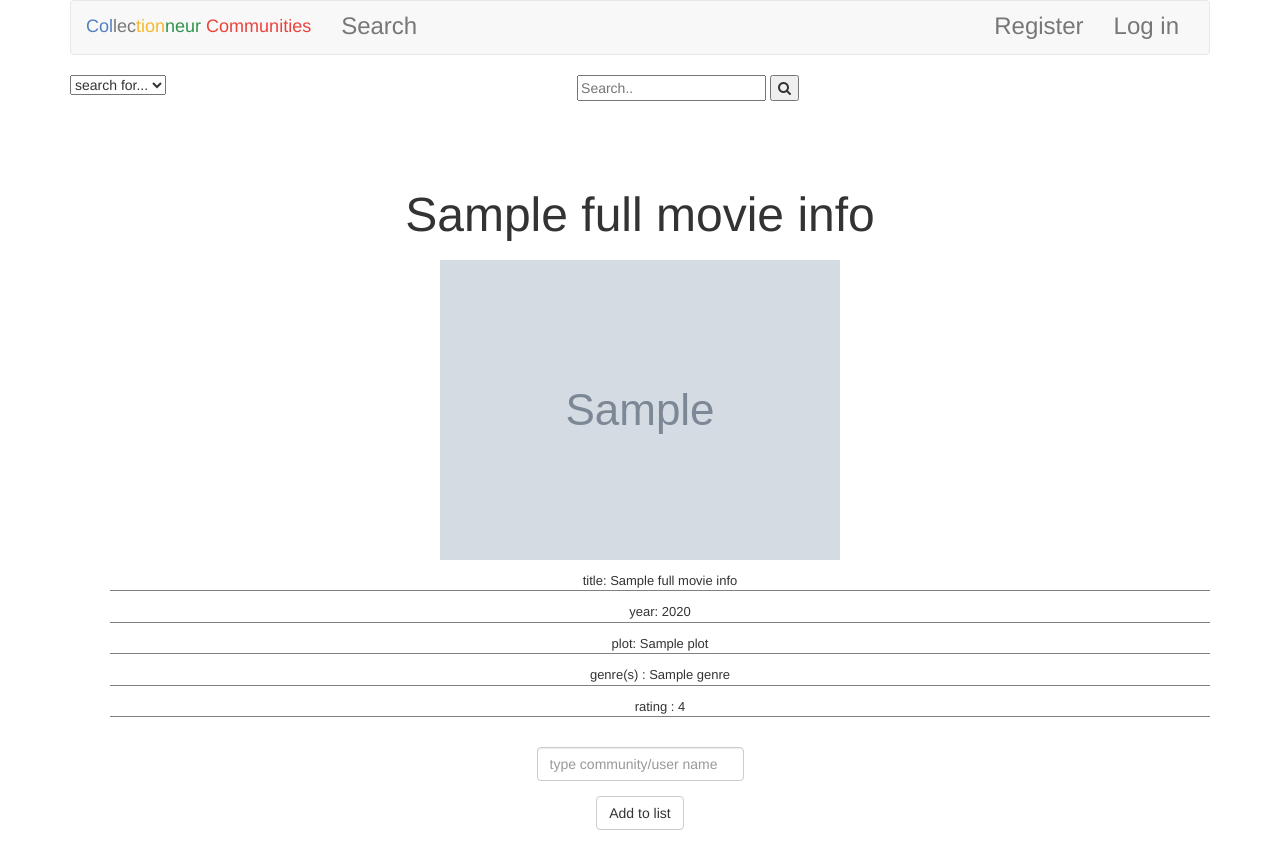
After one commit to Deniz11/WebIK24, a Flask app: template Collectionneur/templates/movie_information.html in a window 1280 px wide. The commit adds this page. Run offline with Flask 2, Linux system fonts and the light colour scheme; the template is opened without the code that fills it: most values are stand-ins (such as "Sample title", 1, 10 or a date in 2020); grey boxes marked "Sample" are stand-in pictures; some libraries are stand-ins or nearby versions.

Commit message:
changed layout: navbar is no longer a dropbox but a reference link to a page where you can choose to search communities or movies, made class search (look at function description in class to see what it does), put new functions in helpers, made route search, made html search and html movie_information  and improved usability of search class and search page

```diff
--- a/Collectionneur/application.py
+++ b/Collectionneur/application.py
@@ -6,6 +6,7 @@ from tempfile import mkdtemp
 from communities import Communities as com
 from user import User as user
 from homepage import Home as home
+from search import Search
 
 from imdbpie import Imdb
 imdb = Imdb()
@@ -247,3 +248,95 @@ def createcommunity():
 
     else:
         return render_template("createcommunity.html")
+
+@app.route("/search", methods=["GET", "POST"])
+def search():
+
+    # if user reached route via POST (as by submitting a form via POST)
+    if request.method == "POST":
+
+        # check if user want to join community
+        if request.form.get("join community"):
+
+            # community.join(request.form.get("join community"))
+
+            flash("todo join community")
+            return render_template("search.html", community_select = True)
+
+        # go to community page
+        if request.form.get("go to community page"):
+            flash("todo go to community page")
+            return render_template("search.html")
+
+        # check if more information route clicked
+        if request.form.get("imdb_id"):
+
+            full_movie_info = Search.title_info(request.form.get("imdb_id"))
+
+            return render_template("movie_information.html", full_movie_info = full_movie_info, movie_select = True)
+
+        # check if user want to add item to list
+        if request.form.get("add_to_list"):
+
+            # check if something filled in
+            if not request.form.get("name"):
+                full_movie_info = Search.title_info(request.form.get("add_to_list"))
+                flash("please fill in a community/user")
+                return render_template("movie_information.html", full_movie_info = full_movie_info, movie_select = True)
+
+            # add list to community user
+
+            # add film in films
+            Search.add_item(request.form.get("add_to_list"))
+
+            full_movie_info = Search.title_info(request.form.get("add_to_list"))
+            return render_template("movie_information.html", full_movie_info = full_movie_info, movie_select = True)
+
+
+        # if nothing selected to search for
+        if request.form.get("search_for") == "None":
+            flash("please select something to search")
+            return render_template("search.html", select_something_select = True)
+
+        # if movie selected to search for
+        if request.form.get("search_for") == "movie":
+
+            # check if something filled in
+            if not request.form.get("search"):
+                flash("please fill in something to search")
+                return render_template("search.html", movie_select = True)
+
+            # check if something found or valid search given
+            if not only_signs(request.form.get("search")) or not Search.search_titles(request.form.get("search")):
+                flash("Nothing found")
+                return render_template("search.html", movie_select = True)
+
+            all_movie_info = Search.search_titles(request.form.get("search"))
+            return render_template("search.html", all_movie_info=all_movie_info, movie_select = True)
+
+
+        # if community selected to search for
+        if request.form.get("search_for") == "community":
+
+            # remember search name
+            to_search = request.form.get("search")
+
+            # check if something filled in
+            if not to_search:
+                flash("please fill in something to search")
+                return render_template("search.html", community_select = True)
+
+            # search communities
+            communities_found = Search.community(to_search)
+
+            # notify that no communities similiar to search
+            if not communities_found:
+                flash("no communities found")
+                render_template("search.html", community_select = True)
+
+            return render_template("search.html", communities_found = communities_found, community_select = True)
+
+
+    # else if user reached route via GET (as by clicking a link or via redirect)
+    else:
+        return render_template("search.html")
--- a/Collectionneur/templates/layout.html
+++ b/Collectionneur/templates/layout.html
@@ -39,13 +39,7 @@
                         {% if session.user_id %}
                             <ul class="nav navbar-nav">
 
-                                <div class="dropdown">
-                                  <button class="dropbtn">Zoeken</button>
-                                  <div class="dropdown-content">
-                                    <a href="#">Search for community</a>
-                                    <a href="#">Search for movie</a>
-                                  </div>
-                                </div>
+                                <li><a href="{{ url_for('search') }}"><font size="5">Search</font></a></li>
 
                                 <div class="dropdown">
                                   <button class="dropbtn">Communities</button>
@@ -69,13 +63,8 @@
                         {% else %}
                             <ul class="nav navbar-nav">
 
-                                <div class="dropdown">
-                                    <button class="dropbtn">Zoeken</button>
-                                        <div class="dropdown-content">
-                                            <a href="#">Search for community</a>
-                                            <a href="#">Search for movie</a>
-                                        </div>
-                                </div>
+                                <li><a href="{{ url_for('search') }}"><font size="5">Search</font></a></li>
+
                             </ul>
 
                             <ul class="nav navbar-nav navbar-right">
--- /dev/null
+++ b/Collectionneur/templates/movie_information.html
@@ -0,0 +1,61 @@
+{% extends "layout.html" %}
+
+{% block title %}
+    Movie information
+{% endblock %}
+
+{% block main %}
+
+    <form class="search" action="{{ url_for('search') }}" method="post">
+        <input type="text" placeholder="Search.." name="search">
+        <select style="float:left" name ="search_for">
+            <option value="None" {% if select_something_select %} selected {% endif %}>search for...</option>
+            <option value="movie" {% if movie_select %} selected {% endif %}>Movie</option>
+            <option value="community" {% if community_select %} selected {% endif %}>Community</option>
+        </select>
+        <button type="submit"><i class="fa fa-search"></i></button><br>
+    </form>
+
+    <br><br>
+
+    <br><p>
+        <br><font size="10">{{full_movie_info["title"]}}</font><br>
+    </p>
+    <img src={{full_movie_info["image"]}} alt="movie picture">
+
+    <p>
+        <ul style="width:100%">
+            <p style="border-bottom:1px solid grey">
+            <font size="2">title: {{full_movie_info["title"]}}</font>
+            </p>
+
+            <p style="border-bottom:1px solid grey">
+            <font size="2">year: {{full_movie_info["year"]}}</font>
+            </p>
+
+            <p style="border-bottom:1px solid grey">
+            <font size="2">plot: {{full_movie_info["plot"]}}</font>
+            </p>
+
+            <p style="border-bottom:1px solid grey">
+            <font size="2">genre(s) : {{full_movie_info["genre"]}}</font>
+            </p>
+
+            <p style="border-bottom:1px solid grey">
+            <font size="2">rating : {{full_movie_info["rating"]}}</font>
+            </p>
+        </ul>
+    </p><br>
+
+    <form action="{{ url_for('search') }}" method="post">
+        <fieldset>
+            <div class="form-group">
+                <input class="form-control" name="name" placeholder="type community/user name" type="text"/>
+            </div>
+            <div class="form-group">
+                <button class="btn btn-default" type="submit" name = "add_to_list" value ="{{full_movie_info["imdb_id"]}}" >Add to list</button>
+            </div>
+        </fieldset>
+    </form>
+
+{% endblock %}
```
Also changed, not shown: Collectionneur/helpers.py (+31 -0 lines), Collectionneur/search.py (added, +303 -0 lines), Collectionneur/templates/search.html (added, +92 -0 lines).
